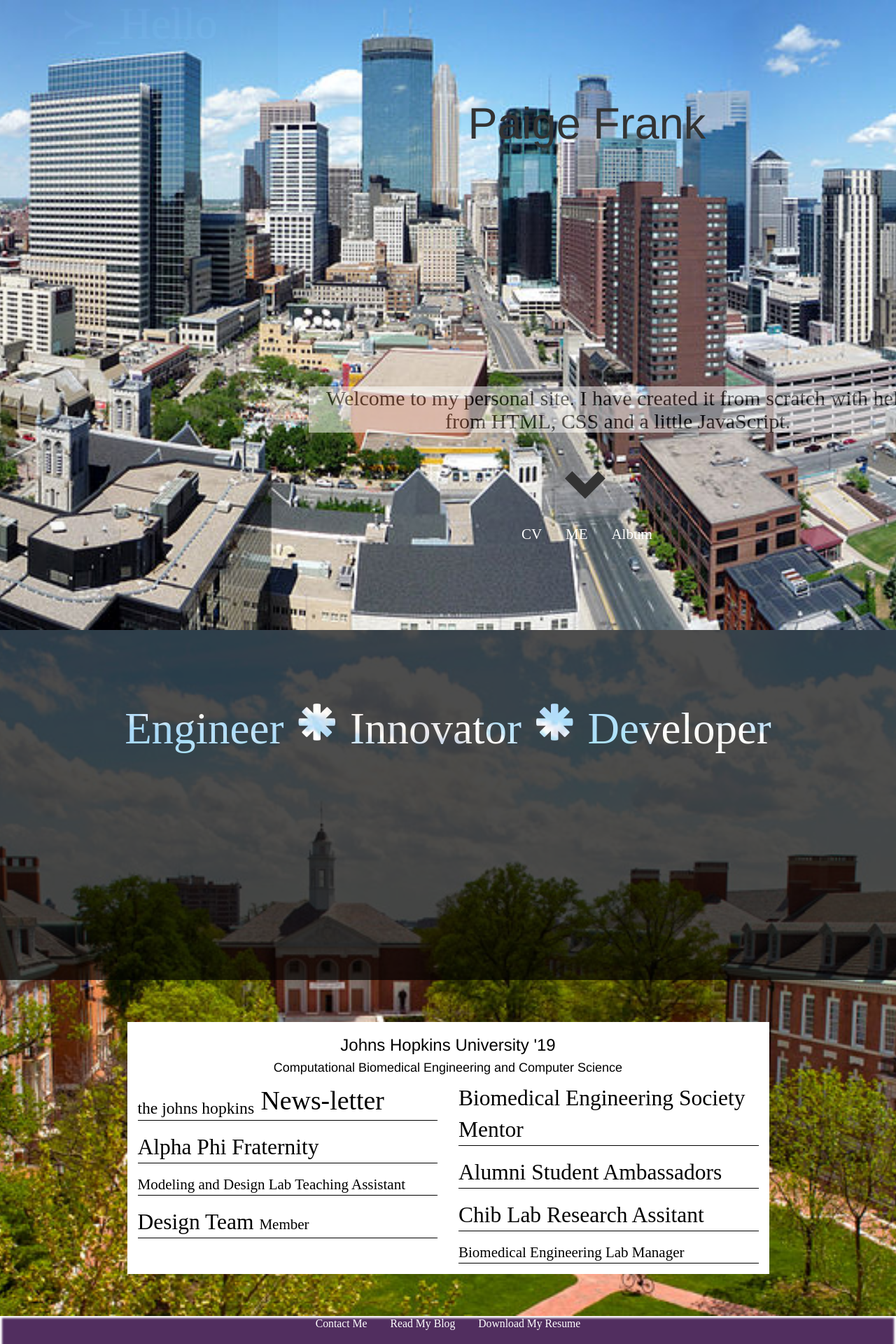
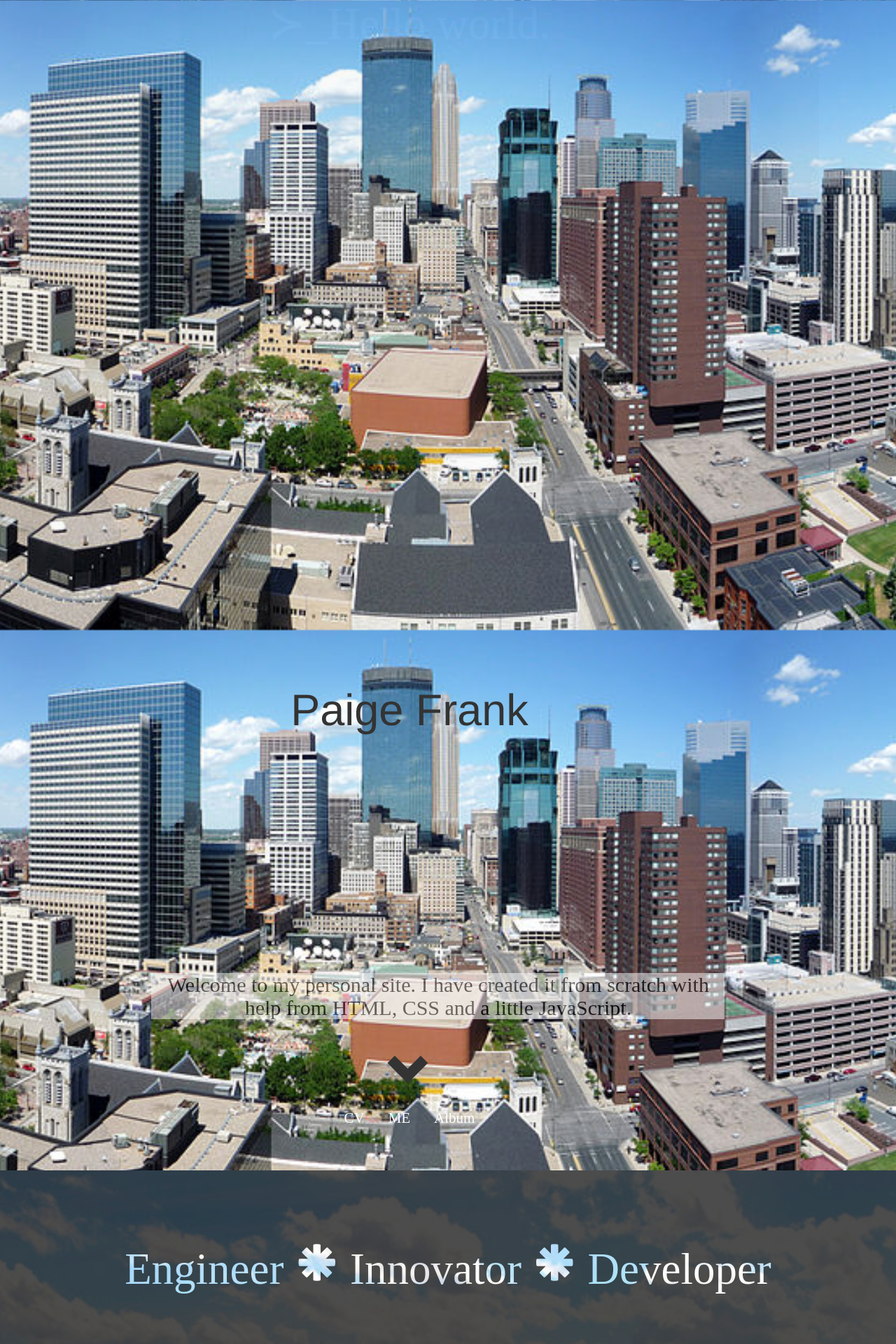
Before and after one commit to pfrank7/pfrank7.github.io, a Jekyll site: the page built from index.html, in a window 1280 px wide. Shown: the top 1920 px of the page at 70% size. Built offline with Jekyll 4.4.1, drawn with Linux system fonts in a browser that asks for light colours; nearby versions of some CDN libraries.

Commit message:
Update index.html

```diff
--- a/index.html
+++ b/index.html
@@ -66,13 +66,13 @@
 </style>
 <div>
 	<section class = "jumbotron">
-		<div class = "row" style = "margin:0px;padding:0px;">
-			<div id = "helloW" > <!-- class = "text-center" -->
-				<h1 id = "letters">&#8827&lowbar;</h1>
- 			</div>
-		</div>
-		<div id = "margin" class = "container">
-			<div class = "row text-center" style = "top:0px;">
+		<div class = "container" style = "margin:0px;padding:0px;">
+			<div class = "row" style = "margin:0px;padding:0px;">
+				<div id = "helloW" > <!-- class = "text-center" -->
+					<h1 id = "letters">&#8827&lowbar;</h1>
+ 				</div>
+			</div>
+			<div id = "margin" class = "row text-center" style = "top:0px;">
 				<h1 style = "height:400px"> Paige Frank </h1>
 				<h2>Welcome to my personal site. I have created it from scratch with help from HTML, CSS and a little JavaScript.</h2>
 				<h1> <span class="glyphicon glyphicon-chevron-down"></span> </h1>
```
